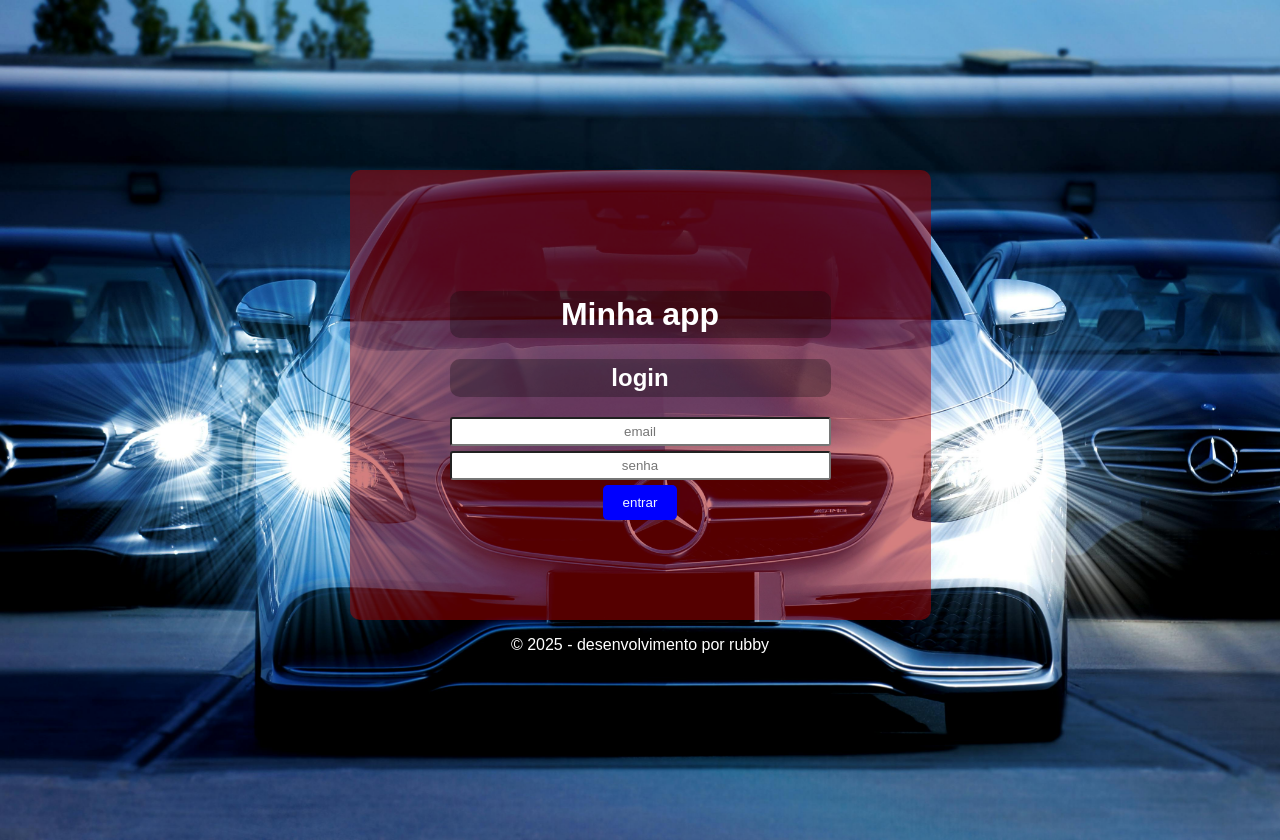
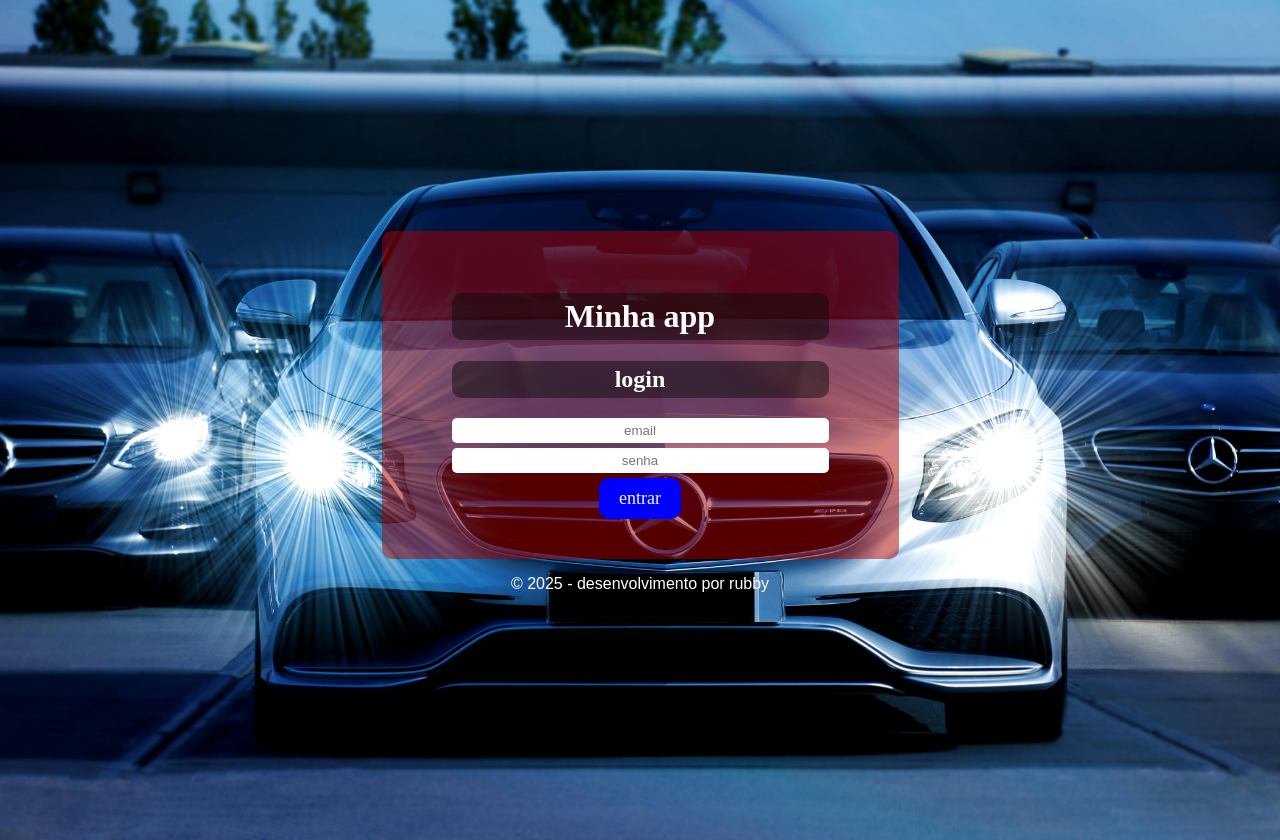
Before and after one commit to Rubby2147/proj_bi, a plain HTML site: page front/login.html in a window 1280 px wide. Drawn offline with Linux system fonts and the light colour scheme.

Commit message:
Add files via upload

```diff
--- a/back/cadastrar.js
+++ b/back/cadastrar.js
@@ -7,15 +7,15 @@ document.addEventListener("DOMContentLoaded",function (){
 
 function registrar(){
     const nome=document.getElementById("nome").value;
-    const end = document.getElementById("end").value;
+    const endereco = document.getElementById("endereco").value;
     const cidade= document.getElementById("cidade").value;
+    const email = document.getElementById("email").value;
     const fone= document.getElementById("fone").value;
-    const email = document.getElementById("email").value;
 
     fetch("http://localhost:5000/registro", {
         method: "POST",
         headers: { "Content-Type": "application/json" },
-        body: JSON.stringify({ nome, end, cidade, fone, email })
+        body: JSON.stringify({ nome, endereco, cidade, fone, email })
     })
     .then(res => res.json())
     .then(data => alert(data.mensagem))
--- a/css/csscad.css
+++ b/css/csscad.css
@@ -14,13 +14,15 @@ body {
 
 
 input {
-    display: block;
-    border-radius: 10px;
+    display: block center;
+    border-radius: 7px;
     padding: 5px;
     font-family: 'Times New Roman', Times, serif;
     font-size: 18px;
     width: 90%;
     background-color: #ffffff;
+    border-width: 0.5px;
+    margin: 7px;
 }
 
 button{
@@ -38,7 +40,7 @@ button:hover{
 
 .registerSection{
     background-color: rgb(170, 1, 1, 0.5);
-    padding: 100px;
+    padding: 30px 70px;
     border-radius: 10px;
 }
 
@@ -46,4 +48,5 @@ h2{
     color: aliceblue;
     background-color: rgb(0, 0, 0, 0.5);
     border-radius: 10px;
+    margin: 7px;
 }
--- a/css/estilo.css
+++ b/css/estilo.css
@@ -15,13 +15,15 @@ body{
 .conteiner {
     text-align: center;
     background-color: rgb(170, 1, 1, 0.5);
-    padding: 100px;
+    padding: 40px 90px;
     border-radius: 10px;
 }
 
 h1{
     color: #fff;
-    margin-bottom: 20px;
+    background-color: rgb(0, 0,0,0.4);
+    padding: 5px 50px;
+    border-radius: 7.5px;
 }
 
 h2{
--- a/css/login.css
+++ b/css/login.css
@@ -13,22 +13,26 @@ body {
 
 .conteiner {
     text-align: center;
+    font-family: 'Times New Roman', Times, serif;
     background-color: rgb(170, 1, 1, 0.5);
-    padding: 100px;
+    padding: 40px 70px;
     border-radius: 10px;
 }
 
 .loginsection{
     text-align: center;
+    font-family: 'Times New Roman', Times, serif;
 }
 
 button {
     background-color: blue;
     padding: 10px 20px;
     color: aliceblue;
-    border-radius: 5px;
+    border-radius: 10px;
+    cursor: pointer;
     border: none;
-    cursor: pointer;
+    font-family: 'Times New Roman', Times, serif;
+    font-size: 18px;
 }
 button:hover{
     background-color: rgb(0, 104, 255);
@@ -38,18 +42,19 @@ input{
     margin: 5px auto;
     padding: 5px 100px;
     text-align: center;
-    border-radius: 3px;
+    border-radius: 5px;
+    border: none;
 }
 
 h1{
     color: #ffffff;
-    background-color: rgb(12, 12, 12,0.3);
+    background-color: rgb(12, 12, 12,0.5);
     padding: 5px ;
     border-radius: 10px ;
 }
 h2{
     color: #ffffff;
-    background-color: rgb(12, 12, 12,0.3);
+    background-color: rgb(12, 12, 12,0.5);
     border-radius: 10px;
     padding: 5px;
 }
```
Also changed, not shown: front/cadastrar.html (+7 -1 lines), 1 other file.
